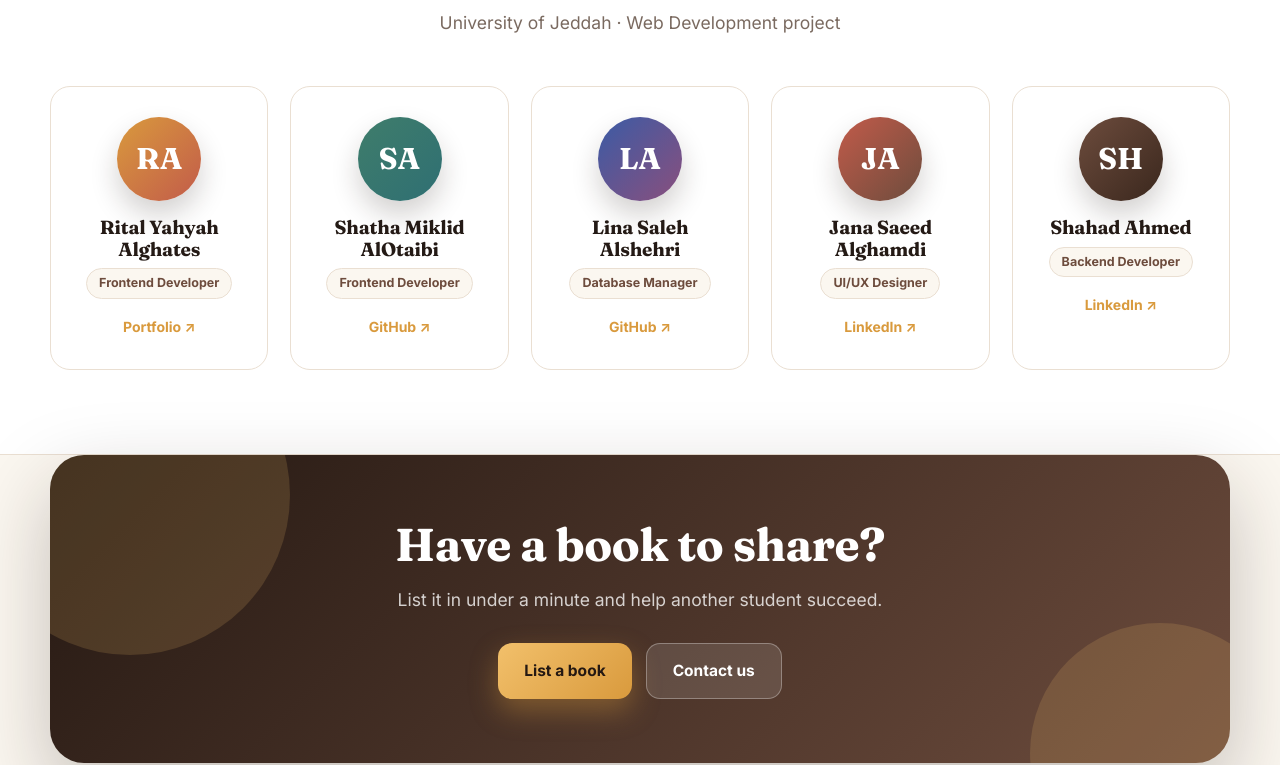
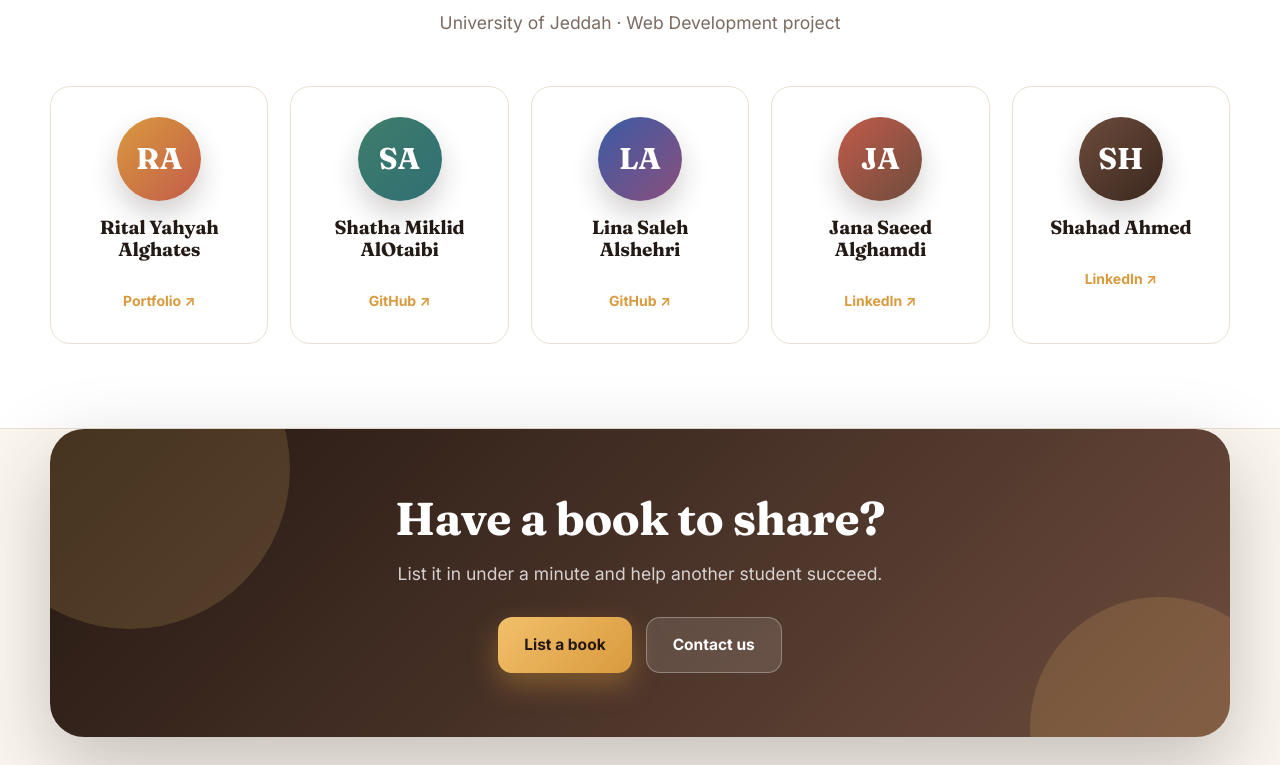
Before and after one commit to RitalALghates/BookPortal, a website: page about.html in a window 1280 px wide. Shown: the part 1179-1944 px from the top of the page. Drawn offline with Linux system fonts and the light colour scheme.

Commit message:
About: show team names and links only

```diff
--- a/about.html
+++ b/about.html
@@ -41,11 +41,11 @@
       <div class="container">
         <div class="section-head reveal"><span class="kicker">The people behind BookPortal</span><h2>Meet the team</h2><p>University of Jeddah · Web Development project</p></div>
         <div class="team">
-          <div class="member reveal"><div class="avatar" style="--g:linear-gradient(135deg,#d99a3d,#c25b4a)">RA</div><h3>Rital Yahyah Alghates</h3><span class="role">Frontend Developer</span><br /><a class="link" href="https://ritalalghates.github.io/Rital_Resume/" target="_blank" rel="noopener">Portfolio ↗</a></div>
-          <div class="member reveal"><div class="avatar" style="--g:linear-gradient(135deg,#3f7d6b,#2f6f73)">SA</div><h3>Shatha Miklid AlOtaibi</h3><span class="role">Frontend Developer</span><br /><a class="link" href="https://github.com/SillyShatha" target="_blank" rel="noopener">GitHub ↗</a></div>
-          <div class="member reveal"><div class="avatar" style="--g:linear-gradient(135deg,#3b5ba5,#8a4f7d)">LA</div><h3>Lina Saleh Alshehri</h3><span class="role">Database Manager</span><br /><a class="link" href="https://github.com/lenaS7" target="_blank" rel="noopener">GitHub ↗</a></div>
-          <div class="member reveal"><div class="avatar" style="--g:linear-gradient(135deg,#c25b4a,#6d4c3d)">JA</div><h3>Jana Saeed Alghamdi</h3><span class="role">UI/UX Designer</span><br /><a class="link" href="https://www.linkedin.com/in/jana-alghamdi-6719ab266" target="_blank" rel="noopener">LinkedIn ↗</a></div>
-          <div class="member reveal"><div class="avatar" style="--g:linear-gradient(135deg,#6d4c3d,#3a271d)">SH</div><h3>Shahad Ahmed</h3><span class="role">Backend Developer</span><br /><a class="link" href="https://www.linkedin.com/in/shahad-ahmad-75aa98350" target="_blank" rel="noopener">LinkedIn ↗</a></div>
+          <div class="member reveal"><div class="avatar" style="--g:linear-gradient(135deg,#d99a3d,#c25b4a)">RA</div><h3>Rital Yahyah Alghates</h3><br /><a class="link" href="https://ritalalghates.github.io/Rital_Resume/" target="_blank" rel="noopener">Portfolio ↗</a></div>
+          <div class="member reveal"><div class="avatar" style="--g:linear-gradient(135deg,#3f7d6b,#2f6f73)">SA</div><h3>Shatha Miklid AlOtaibi</h3><br /><a class="link" href="https://github.com/SillyShatha" target="_blank" rel="noopener">GitHub ↗</a></div>
+          <div class="member reveal"><div class="avatar" style="--g:linear-gradient(135deg,#3b5ba5,#8a4f7d)">LA</div><h3>Lina Saleh Alshehri</h3><br /><a class="link" href="https://github.com/lenaS7" target="_blank" rel="noopener">GitHub ↗</a></div>
+          <div class="member reveal"><div class="avatar" style="--g:linear-gradient(135deg,#c25b4a,#6d4c3d)">JA</div><h3>Jana Saeed Alghamdi</h3><br /><a class="link" href="https://www.linkedin.com/in/jana-alghamdi-6719ab266" target="_blank" rel="noopener">LinkedIn ↗</a></div>
+          <div class="member reveal"><div class="avatar" style="--g:linear-gradient(135deg,#6d4c3d,#3a271d)">SH</div><h3>Shahad Ahmed</h3><br /><a class="link" href="https://www.linkedin.com/in/shahad-ahmad-75aa98350" target="_blank" rel="noopener">LinkedIn ↗</a></div>
         </div>
       </div>
     </section>
```
Also changed, not shown: README.md.
